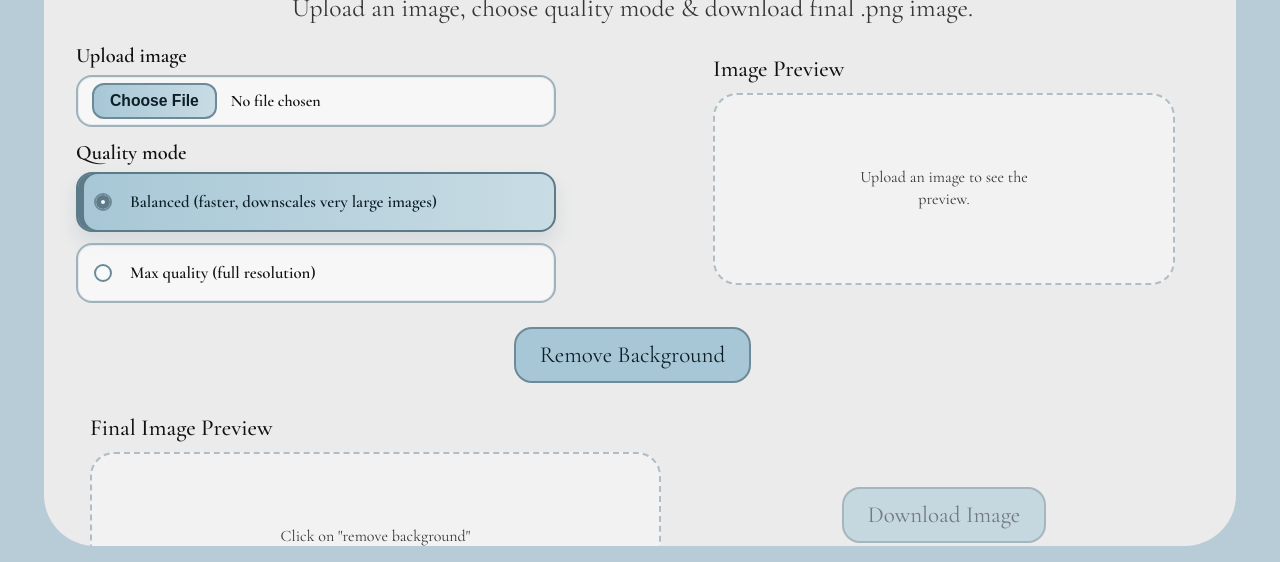
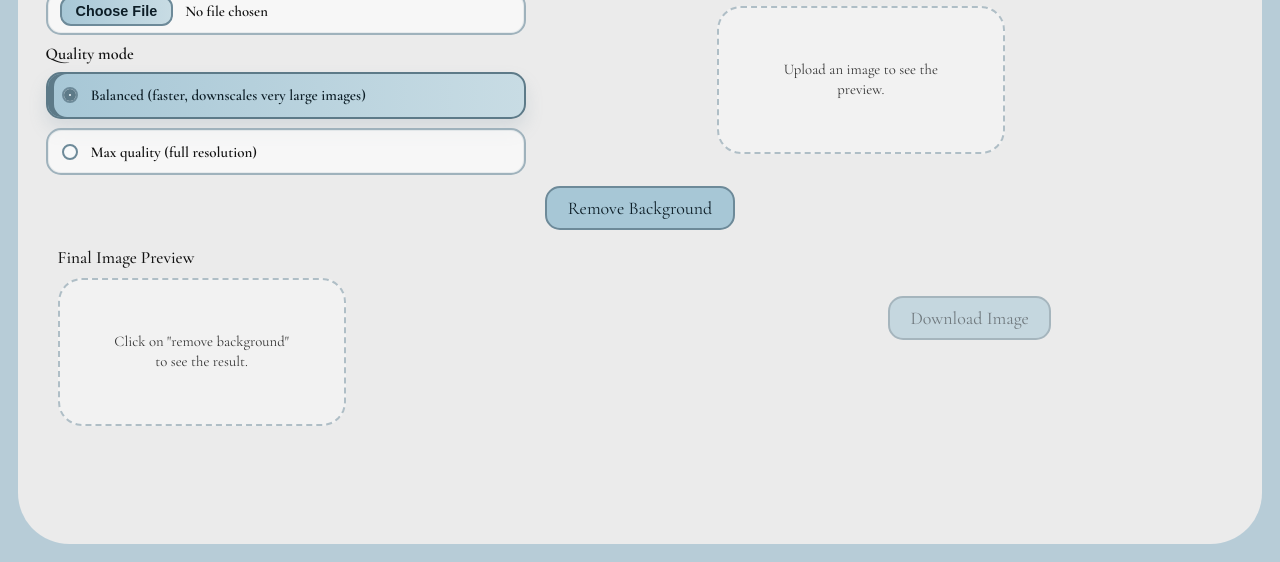
Before and after one commit to sarah813/Background-Remove-On-Edge, a website built with Vite: page index.html in a window 1280 px wide. Shown: the part 238-800 px from the top of the page. Built offline with nearby package versions, Linux system fonts and the light colour scheme.

Commit message:
changed spacing & margin

```diff
--- a/src/style.css
+++ b/src/style.css
@@ -12,19 +12,17 @@
   --error: #7f1f1f;
 
   --page-max: 78rem;
-  --page-pad-inline: clamp(1rem, 2.5vw, 1.75rem);
-  --page-pad-block-end: clamp(0.75rem, 2vh, 1.25rem);
+  --page-pad: clamp(1rem, 2.2vmin, 1.5rem);
 
   --cat-width: clamp(11rem, 18vw, 18rem);
   --cat-space: clamp(7rem, 11vw, 10rem);
 
   --panel-radius: clamp(2rem, 4vw, 4.5rem);
-  --panel-pad-block-start: clamp(1.5rem, 3vh, 2.25rem);
-  --panel-pad-inline: clamp(1rem, 2.5vw, 2rem);
-  --panel-pad-block-end: clamp(1.75rem, 4vh, 3rem);
+  --panel-pad: clamp(1.5rem, 3.2vmin, 2.25rem);
 
   --layout-gap: clamp(1rem, 2vw, 1.5rem);
   --field-gap: 0.875rem;
+  --preview-card-width: clamp(20rem, 26vw, 26rem);
   --button-radius: 1rem;
   --soft-radius: 1.5rem;
   --border-strong: 0.125rem solid #9fb2bc;
@@ -71,8 +69,7 @@ textarea {
   max-inline-size: var(--page-max);
   min-block-size: 100dvh;
   margin-inline: auto;
-  padding-block: var(--cat-space) var(--page-pad-block-end);
-  padding-inline: var(--page-pad-inline);
+  padding: var(--page-pad);
 
   position: relative;
   display: flex;
@@ -82,10 +79,8 @@ textarea {
 }
 
 .cat {
-  position: absolute;
-  inset-block-start: clamp(0.25rem, 1vh, 0.75rem);
-  inset-inline-start: 50%;
-  transform: translateX(-50%);
+  position: static;
+  margin: 0;
   inline-size: var(--cat-width);
   block-size: auto;
   z-index: 2;
@@ -98,21 +93,17 @@ textarea {
   inline-size: 100%;
   background: var(--panel-bg);
   border-radius: var(--panel-radius);
-  max-block-size: calc(100dvh - var(--cat-space) - var(--page-pad-block-end));
-  overflow: auto;
-  padding-block: var(--panel-pad-block-start) var(--panel-pad-block-end);
-  padding-inline: var(--panel-pad-inline);
-  scrollbar-gutter: stable;
+  padding: var(--panel-pad);
 }
 
 .header {
   text-align: center;
-  margin-block-end: clamp(1rem, 2.5vh, 1.5rem);
+  margin-block-end: clamp(0.9rem, 2.2vh, 1.35rem);
 }
 
 .header h1 {
   margin: 0;
-  font-size: clamp(2.1rem, 4vw, 3.4rem);
+  font-size: clamp(1.5rem, 4vw, 2.8rem);
   font-weight: 500;
   line-height: 1.05;
 }
@@ -164,15 +155,15 @@ textarea {
 
 input[type="file"] {
   inline-size: 100%;
-  min-block-size: 3.25rem;
+  min-block-size: 3rem;
   border: var(--border-strong);
-  border-radius: 1rem;
+  border-radius: 0.9375rem;
   background: rgba(255, 255, 255, 0.6);
   color: #121212;
   font-size: clamp(1rem, 1.15vw, 1.12rem);
   font-weight: 600;
-  padding-block: 0.375rem;
-  padding-inline: 0.875rem;
+  padding-block: 0.25rem;
+  padding-inline: 0.75rem;
   box-shadow: var(--shadow-soft);
   cursor: pointer;
 }
@@ -188,11 +179,11 @@ input[type="file"]:focus-visible {
 }
 
 input[type="file"]::file-selector-button {
-  min-block-size: 2.25rem;
-  margin-inline-end: 0.875rem;
-  padding-inline: 1rem;
+  min-block-size: 2rem;
+  margin-inline-end: 0.75rem;
+  padding-inline: 0.875rem;
   border: 0.125rem solid var(--button-border);
-  border-radius: 0.75rem;
+  border-radius: 0.6875rem;
   background: linear-gradient(90deg, #a7c7d6 0%, #c8dce4 100%);
   color: #0d1e27;
   font-size: 0.98rem;
@@ -220,7 +211,7 @@ input[type="file"]:hover::file-selector-button {
 
 .quality-options {
   display: grid;
-  gap: 0.625rem;
+  gap: 0.5rem;
   inline-size: 100%;
   max-inline-size: 30rem;
 }
@@ -228,17 +219,17 @@ input[type="file"]:hover::file-selector-button {
 .quality-option {
   position: relative;
   inline-size: 100%;
-  min-block-size: 3.75rem;
+  min-block-size: 3.25rem;
   justify-content: flex-start;
   text-align: left;
   font-size: clamp(1.05rem, 1.2vw, 1.2rem);
   font-weight: 600;
   line-height: 1.2;
-  padding-block: 0.625rem;
-  padding-inline: 3.25rem 1.125rem;
+  padding-block: 0.45rem;
+  padding-inline: 2.95rem 1rem;
   background: rgba(255, 255, 255, 0.6);
   color: #121212;
-  border-radius: 1rem;
+  border-radius: 0.9375rem;
   border: var(--border-strong);
   box-shadow: var(--shadow-soft);
   transition:
@@ -251,10 +242,10 @@ input[type="file"]:hover::file-selector-button {
 .quality-option::before {
   content: "";
   position: absolute;
-  inset-inline-start: 1rem;
+  inset-inline-start: 0.9rem;
   inset-block-start: 50%;
-  inline-size: 1.125rem;
-  block-size: 1.125rem;
+  inline-size: 1rem;
+  block-size: 1rem;
   border-radius: 50%;
   border: 0.125rem solid #6d8a99;
   background: #f7f9fa;
@@ -296,7 +287,7 @@ input[type="file"]:hover::file-selector-button {
   background: transparent;
   display: grid;
   gap: 0.625rem;
-  padding: 0.75rem 0.875rem;
+  padding: 0.625rem 0.75rem;
   justify-self: stretch;
 }
 
@@ -341,24 +332,24 @@ input[type="file"]:hover::file-selector-button {
 }
 
 .middle-layout {
-  margin-block: clamp(1.25rem, 3vh, 2rem) clamp(1rem, 2.5vh, 1.5rem);
+  margin-block: clamp(1rem, 2.3vh, 1.5rem) clamp(0.85rem, 2vh, 1.2rem);
   margin-inline: auto;
   display: grid;
   justify-items: center;
-  gap: 0.5rem;
+  gap: 0.375rem;
 }
 
 button {
   display: inline-flex;
   align-items: center;
   justify-content: center;
-  min-block-size: 3.5rem;
-  border-radius: 1.125rem;
+  min-block-size: 3rem;
+  border-radius: 0.9375rem;
   border: 0.125rem solid var(--button-border);
   background: var(--button-bg);
   color: #0d1e27;
   font-size: clamp(1.35rem, 1.8vw, 1.9rem);
-  padding-inline: clamp(1.125rem, 2vw, 1.75rem);
+  padding-inline: clamp(1rem, 1.8vw, 1.5rem);
   cursor: pointer;
 }
 
@@ -376,7 +367,7 @@ button:disabled {
   min-inline-size: 0;
   inline-size: auto;
   max-inline-size: 100%;
-  padding-inline: clamp(1rem, 2vw, 1.5rem);
+  padding-inline: clamp(0.9rem, 1.6vw, 1.3rem);
   white-space: nowrap;
 }
 
@@ -408,19 +399,128 @@ button:disabled {
   justify-items: center;
   align-content: center;
   gap: 0.5rem;
-  min-block-size: clamp(12rem, 24vh, 15rem);
-  margin-block-start: clamp(1rem, 2vh, 1.5rem);
+  min-block-size: clamp(11rem, 22vh, 13.5rem);
+  margin-block-start: clamp(0.75rem, 1.5vh, 1.125rem);
+}
+
+@media (min-width: 68.0625rem) {
+  body {
+    overflow-y: hidden;
+  }
+
+  .page {
+    --page-max: 80rem;
+    --page-pad: clamp(1.1rem, 2vmin, 1.4rem);
+    --panel-pad: 1.75rem;
+    --layout-gap: 0.75rem;
+    --field-gap: 0.625rem;
+    --preview-card-width: clamp(19.5rem, 24vw, 23.5rem);
+    padding-block-end: 0;
+    block-size: 100dvh;
+  }
+
+  .card {
+    flex: 1 1 auto;
+    min-block-size: 0;
+    overflow: hidden;
+    margin-block-end: var(--page-pad);
+  }
+
+  .header h1 {
+    font-size: clamp(1.35rem, 2.35vw, 2rem);
+  }
+
+  .subtitle {
+    font-size: clamp(0.98rem, 1.2vw, 1.28rem);
+  }
+
+  .field span,
+  .quality-label {
+    font-size: clamp(1.02rem, 1.2vw, 1.12rem);
+  }
+
+  input[type="file"] {
+    font-size: clamp(0.92rem, 0.95vw, 1rem);
+    min-block-size: 2.75rem;
+    padding-block: 0.1875rem;
+  }
+
+  input[type="file"]::file-selector-button {
+    font-size: 0.9rem;
+    min-block-size: 1.85rem;
+  }
+
+  .quality-option {
+    font-size: clamp(0.94rem, 0.98vw, 1.04rem);
+    min-block-size: 2.95rem;
+    padding-block: 0.375rem;
+    padding-inline: 2.7rem 0.9rem;
+  }
+
+  .preview-card h2 {
+    font-size: clamp(1.08rem, 1.25vw, 1.18rem);
+  }
+
+  .top-layout > .preview-card,
+  .bottom-layout > .result-preview-card {
+    inline-size: min(100%, var(--preview-card-width));
+    max-inline-size: var(--preview-card-width);
+    justify-self: start;
+  }
+
+  .preview-stage {
+    min-block-size: clamp(9.25rem, 17vh, 11rem);
+  }
+
+  .preview-card img {
+    block-size: clamp(6rem, 12vh, 8rem);
+  }
+
+  .preview-placeholder {
+    font-size: clamp(0.92rem, 0.98vw, 1rem);
+  }
+
+  .middle-layout {
+    margin-block: clamp(0.6rem, 1.3vh, 0.9rem) clamp(0.4rem, 1vh, 0.65rem);
+  }
+
+  button {
+    font-size: clamp(1.12rem, 1.3vw, 1.42rem);
+    min-block-size: 2.75rem;
+    padding-inline: clamp(0.9rem, 1.4vw, 1.2rem);
+  }
+
+  #status,
+  #downloadStatus {
+    font-size: clamp(0.96rem, 1vw, 1.05rem);
+  }
+
+  .download-panel {
+    min-block-size: clamp(9.25rem, 17vh, 11rem);
+    margin-block-start: clamp(0.3rem, 0.8vh, 0.45rem);
+  }
 }
 
 @media (max-width: 68rem) {
+  body {
+    overflow-y: auto;
+  }
+
   .page {
     --cat-width: clamp(9rem, 28vw, 14rem);
     --cat-space: clamp(6.5rem, 18vw, 8.5rem);
-    --page-pad-inline: 1rem;
+    --page-pad: 1rem;
+    --panel-pad: 1.5rem;
+    --preview-card-width: 100%;
+    block-size: auto;
   }
 
   .card {
     border-radius: clamp(1.75rem, 4vw, 2.5rem);
+    flex: none;
+    min-block-size: auto;
+    overflow: visible;
+    margin-block-end: 0;
   }
 
   .top-layout,
@@ -447,14 +547,11 @@ button:disabled {
 
 @media (max-width: 40rem) {
   .page {
-    --page-pad-inline: 0.875rem;
+    --page-pad: 0.875rem;
+    --panel-pad: 1.25rem;
+    --preview-card-width: 100%;
     --cat-width: clamp(8rem, 32vw, 11rem);
     --cat-space: clamp(5.75rem, 20vw, 7rem);
-  }
-
-  .card {
-    padding-inline: 1rem;
-    padding-block: 1.5rem 2rem;
   }
 
   .preview-card {
```
